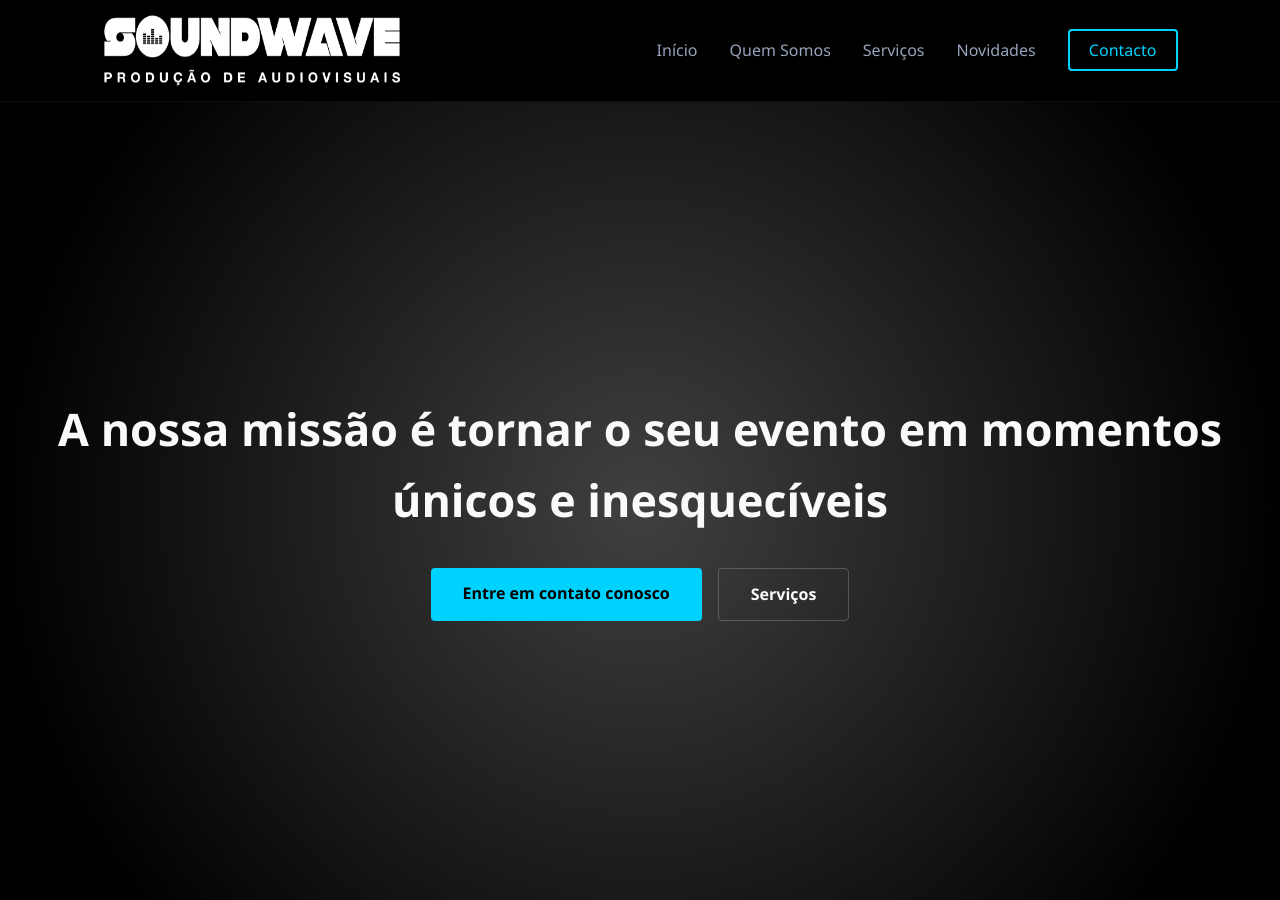
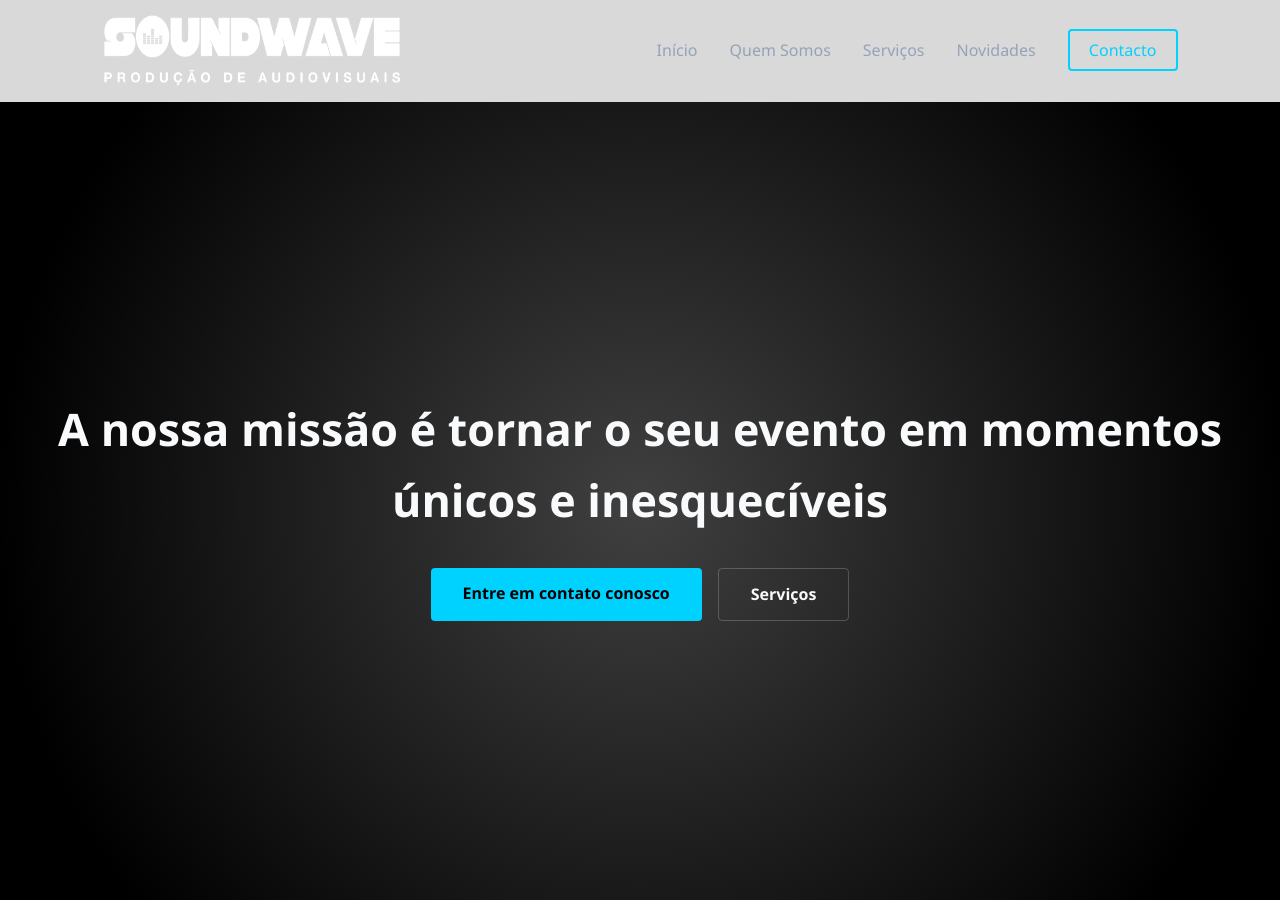
Before and after one commit to jaarego/jaarego.github.io, a Jekyll site: the page built from index.html, in a window 1280 px wide and 900 px high. Built offline with Jekyll 4.4.1, drawn with Linux system fonts in a browser that asks for light colours.

Commit message:
Atualizar o _variables.scss

```diff
--- a/_sass/_variables.scss
+++ b/_sass/_variables.scss
@@ -20,7 +20,7 @@
 
 
     /* Fundo semi-transparente */
-    --navbar-bg: rgba(black/0.85);
+    --navbar-bg: rgba(255,255,255, 0.85);
     /*
     rgba(11, 15, 25, 0.85);
     */
```
